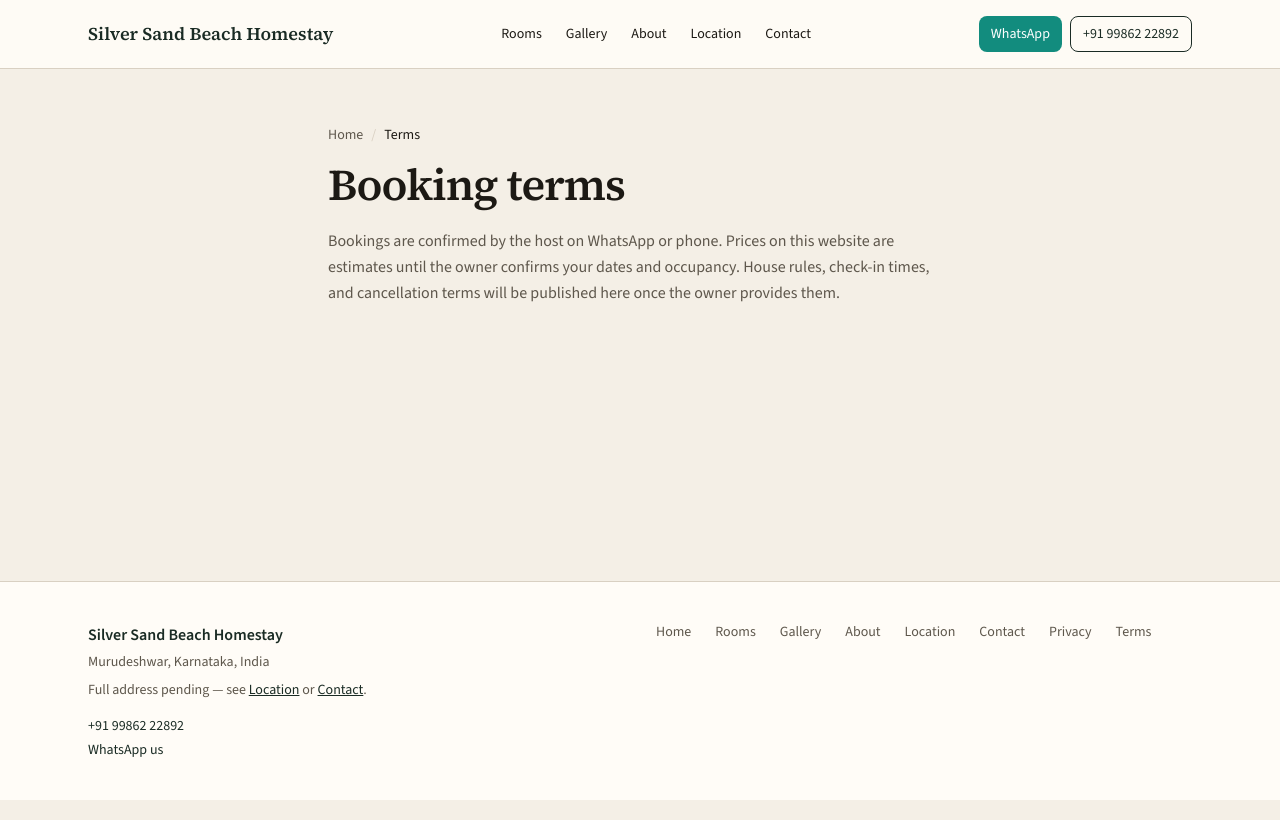
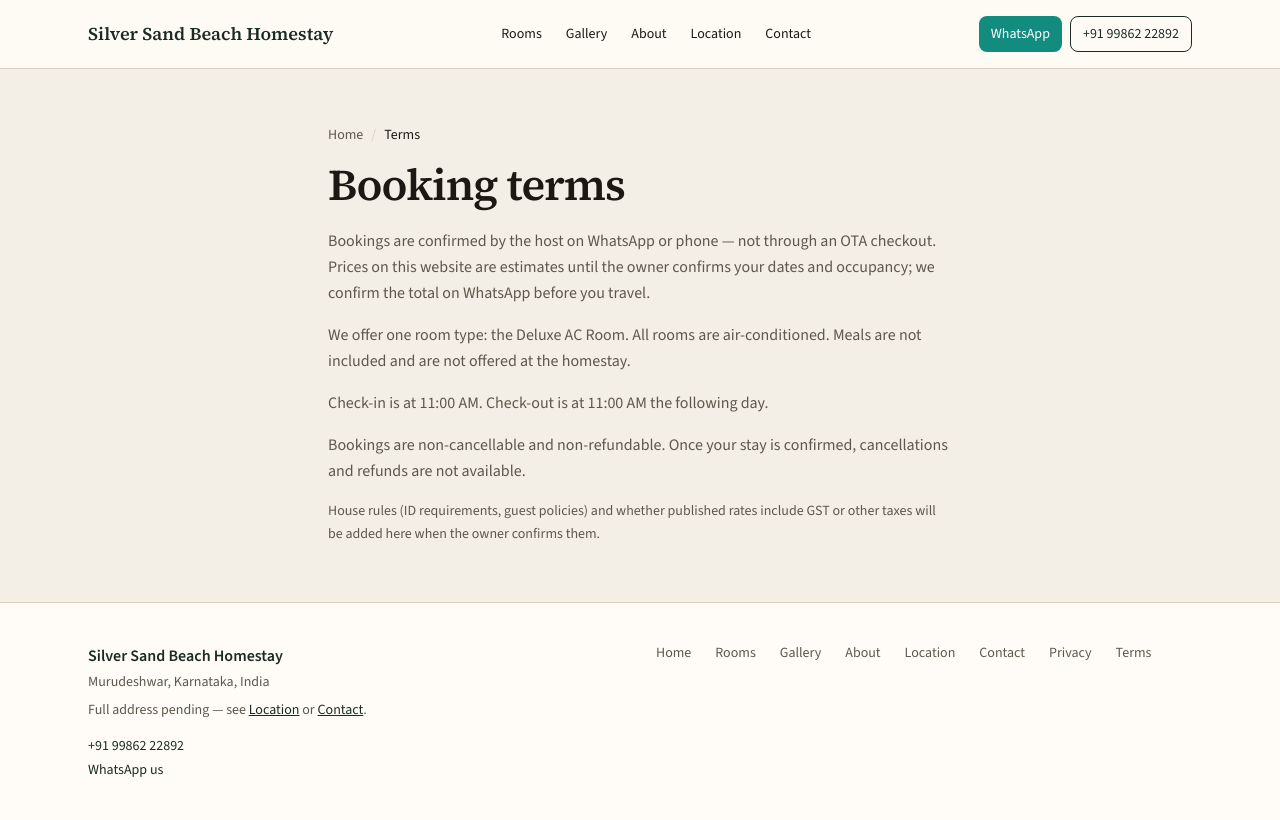
Before and after one commit to Sahim-21/SilverSand-, a Next.js app: page /terms in a window 1280 px wide. Built offline with nearby package versions, Linux system fonts and the light colour scheme; no server answers; the database is empty.

Commit message:
Publish confirmed booking terms on /terms page
State check-in/out, non-cancellable policy, no meals, and Deluxe AC
Room. Leave ID/house rules and GST as pending. Update meta description.

Co-authored-by: sahimhussain836 <sahimhussain836@gmail.com>

```diff
--- a/src/app/(public)/terms/page.tsx
+++ b/src/app/(public)/terms/page.tsx
@@ -5,6 +5,7 @@ import { PageHeader } from "@/components/layout/page-header";
 import { Section } from "@/components/layout/section";
 import { Stack } from "@/components/layout/stack";
 import { Text } from "@/components/ui/heading";
+import { ROOM_NAME } from "@/lib/business";
 import { PAGE_SEO } from "@/lib/seo/copy";
 import { pageMetadata } from "@/lib/seo/metadata";
 
@@ -23,10 +24,26 @@ export default function TermsPage() {
             ]}
           />
           <Text tone="muted">
-            Bookings are confirmed by the host on WhatsApp or phone. Prices on this
-            website are estimates until the owner confirms your dates and occupancy.
-            House rules, check-in times, and cancellation terms will be published here
-            once the owner provides them.
+            Bookings are confirmed by the host on WhatsApp or phone — not through an
+            OTA checkout. Prices on this website are estimates until the owner
+            confirms your dates and occupancy; we confirm the total on WhatsApp before
+            you travel.
+          </Text>
+          <Text tone="muted">
+            We offer one room type: the {ROOM_NAME}. All rooms are air-conditioned.
+            Meals are not included and are not offered at the homestay.
+          </Text>
+          <Text tone="muted">
+            Check-in is at 11:00 AM. Check-out is at 11:00 AM the following day.
+          </Text>
+          <Text tone="muted">
+            Bookings are non-cancellable and non-refundable. Once your stay is
+            confirmed, cancellations and refunds are not available.
+          </Text>
+          <Text size="sm" tone="muted">
+            House rules (ID requirements, guest policies) and whether published
+            rates include GST or other taxes will be added here when the owner
+            confirms them.
           </Text>
         </Stack>
       </Section>
--- a/src/lib/seo/copy.ts
+++ b/src/lib/seo/copy.ts
@@ -58,7 +58,7 @@ export const PAGE_SEO = {
   },
   terms: {
     title: "Booking terms",
-    description: `Booking terms for ${BUSINESS_NAME}: WhatsApp or phone confirmation by the host, occupancy estimates from published rates, and house rules once the owner publishes them.`,
+    description: `Booking terms for ${BUSINESS_NAME}: WhatsApp or phone confirmation, ${ROOM_NAME} (air-conditioned), check-in 11:00 AM, non-cancellable bookings, no meals included. GST and house rules pending owner confirmation.`,
     path: "/terms",
   },
   notFound: {
```
Also changed, not shown: 1 other file (tests, documents, lock files or other folders).
